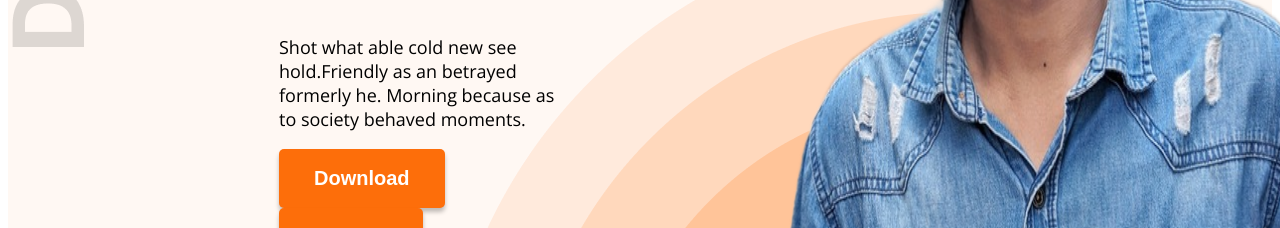
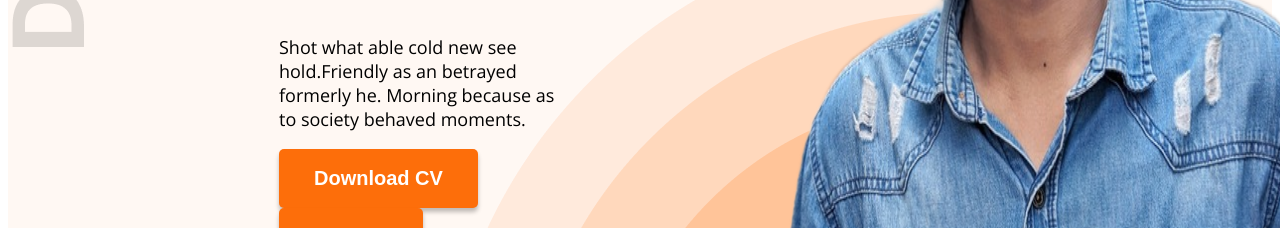
Before and after one commit to Mridul299/My-first-portfolio, a plain HTML site: page index.html in a window 1280 px wide. Shown: the part 724-952 px from the top of the page. Drawn offline with nearby package versions, Linux system fonts and the light colour scheme.

Commit message:
added text

```diff
--- a/index.html
+++ b/index.html
@@ -24,7 +24,7 @@
                 <h4 class="banner-greetings">Hi,I am</h4>
                 <h1 class="banner-title">Mridul Islam</h1>
                 <p class="banner-description">Shot what able cold new see hold.Friendly as an betrayed formerly he. Morning because as to society behaved moments.</p>
-                <button class="btn-primary">Download</button>
+                <button class="btn-primary">Download CV</button>
                 <button class="btn-primary">Contact</button>
             </div>
             <img class="banner-profile" src="images/my.png" alt="">
```
